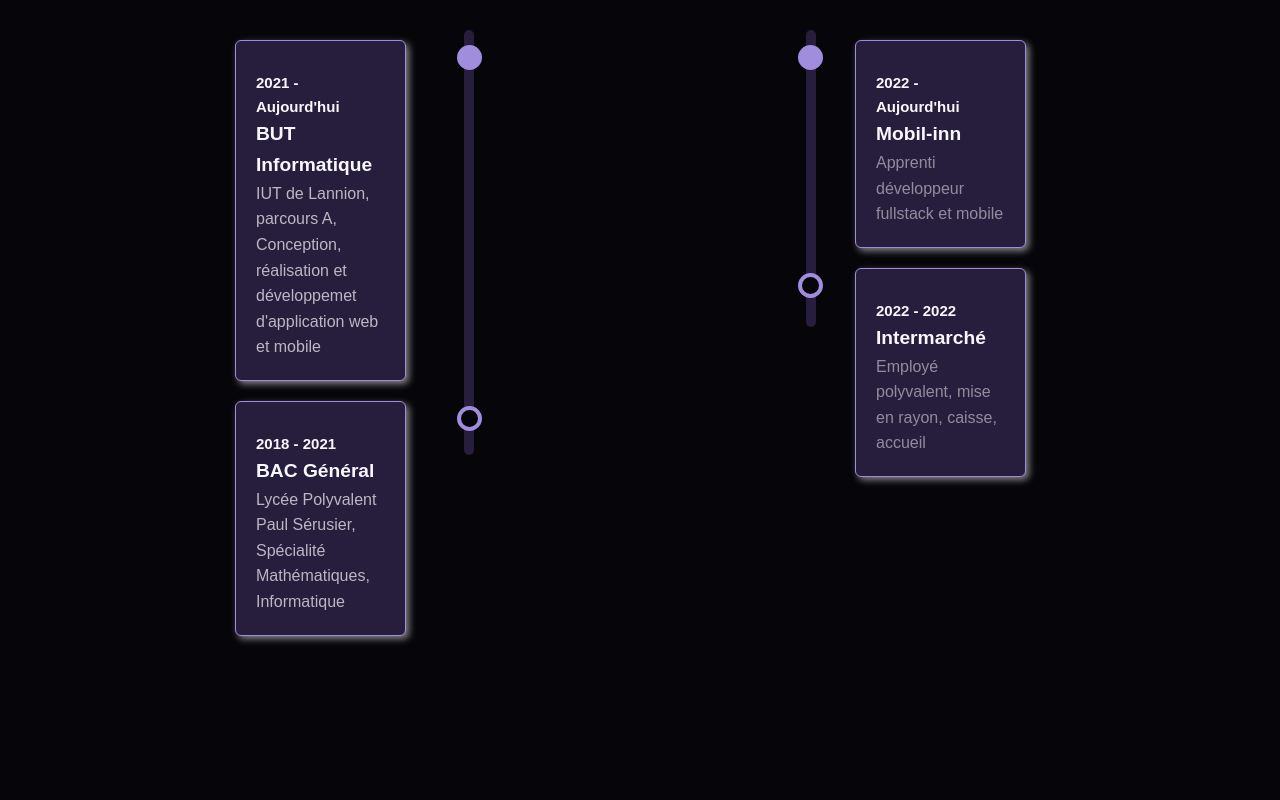
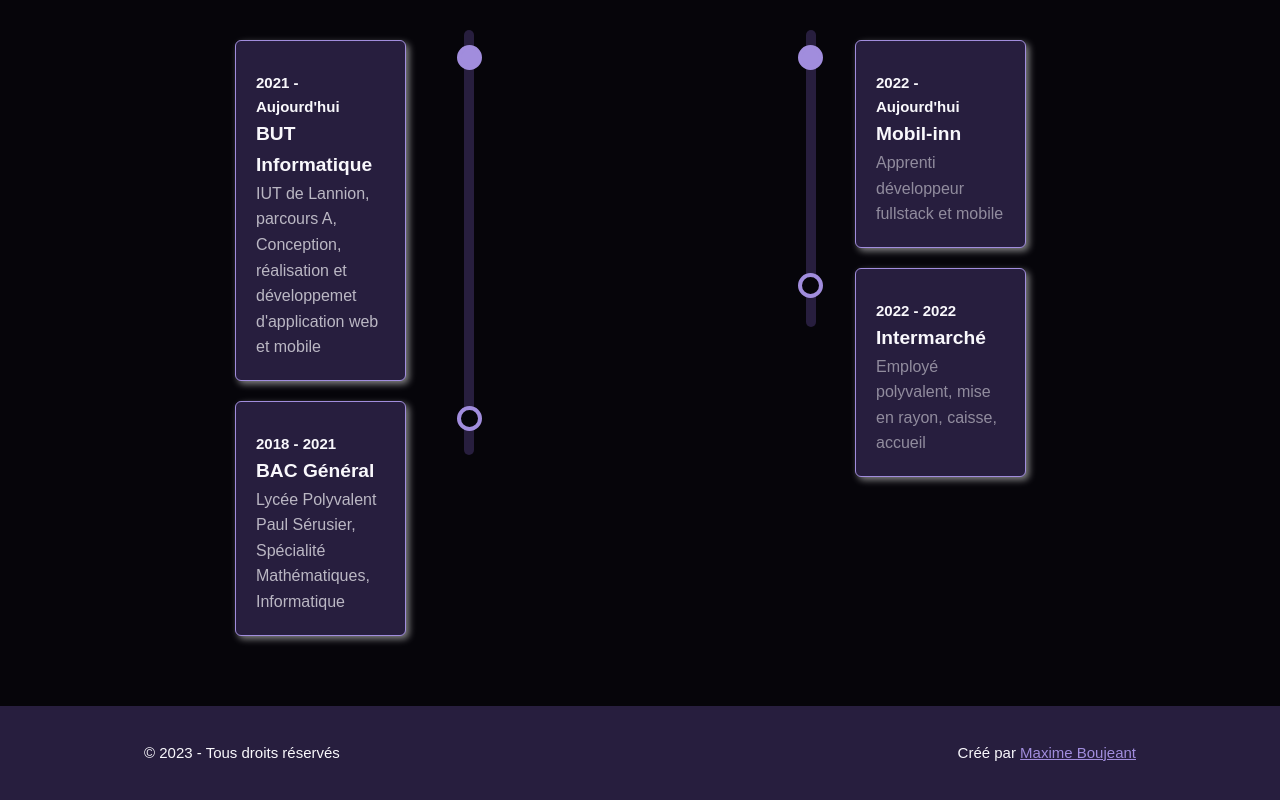
Before and after one commit to maximefurious/PorteFolio, a Vue app: page / in a window 1280 px wide. Shown: the part 3737-4537 px from the top of the page. Before the commit the page ends 4443 px from the top, so only its background shows below. Built offline with nearby package versions, Linux system fonts and the light colour scheme; no server answers; some icons are missing.

Commit message:
add/ Footer

```diff
--- a/src/views/ContactView.vue
+++ /dev/null
@@ -1,5 +0,0 @@
-<template>
-    <div class="contact">
-        <h1>This is a contact page</h1>
-    </div>
-</template>
--- /dev/null
+++ b/src/views/Footer.vue
@@ -0,0 +1,41 @@
+<script setup>
+  const year = new Date().getFullYear()
+</script>
+
+<template>
+    <footer class="footer">
+        <div class="footer__content">
+            <p>&copy; {{ year }} - Tous droits réservés</p>
+            <p>Créé par <a href="mailto:maxime.boujeant@gmail.com">Maxime Boujeant</a></p>
+        </div>
+    </footer>
+</template>
+
+<style scoped>
+.footer {
+    width: 100%;
+    background-color: var(--secondary);
+    color: var(--text);
+    display: flex;
+    justify-content: center;
+    align-items: center;
+    padding: 20px;
+}
+
+.footer__content {
+    width: 80%;
+    display: flex;
+    justify-content: space-between;
+    align-items: center;
+}
+
+.footer__content a {
+    color: var(--primary);
+}
+
+.footer__content a:hover {
+    color: var(--primary);
+    text-decoration: underline;
+}
+
+</style>
--- a/src/views/HomeView.vue
+++ b/src/views/HomeView.vue
@@ -4,6 +4,8 @@ import SocialLinkIcon from '@/components/SocialLinkIcon.vue'
 import ProjetsView from '@/views/ProjetsView.vue'
 import CompetencesView from './CompetencesView.vue'
 import ExperiencesView from '@/views/ExperiencesView.vue'
+import Footer from "@/views/Footer.vue";
+import router from "@/router";
 </script>
 
 <template>
@@ -42,12 +44,13 @@ import ExperiencesView from '@/views/ExperiencesView.vue'
           />
         </div>
       </div>
-            <ThreeCanvas />
+      <ThreeCanvas/>
     </div>
   </div>
-    <ProjetsView />
-    <CompetencesView />
-    <ExperiencesView />
+  <ProjetsView/>
+  <CompetencesView/>
+  <ExperiencesView/>
+  <Footer/>
 </template>
 
 <style>
```
Lines whose indentation alone changed are shown as unchanged.
